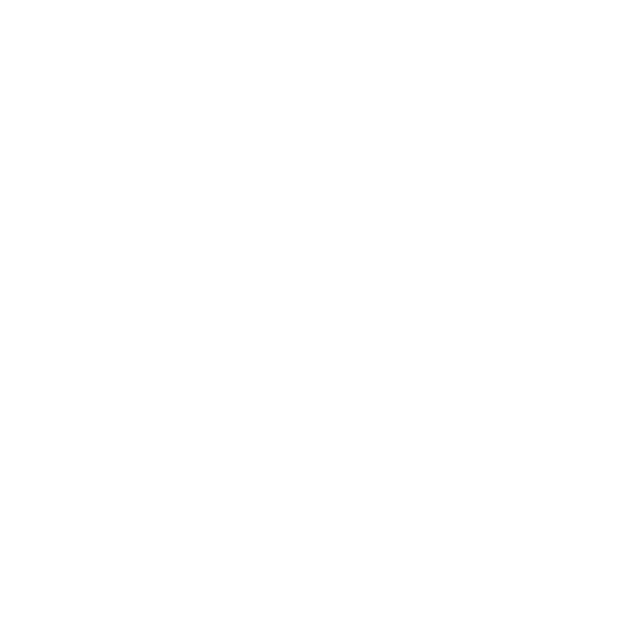
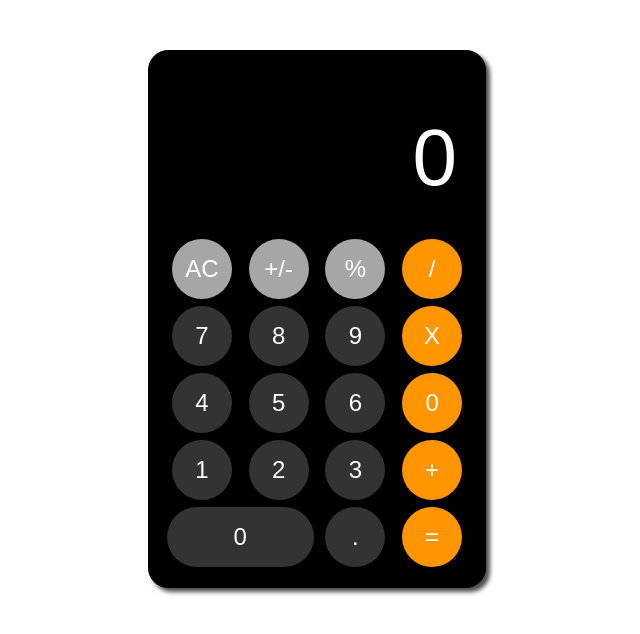
Before and after one commit to becky-jr/iphone-calc, a website: page index.html in a window 1280 px wide. Shown: the whole page, without its empty margins (323-963 px from the left). Drawn offline with Linux system fonts and the light colour scheme.

Commit message:
without js

```diff
--- a/index.html
+++ b/index.html
@@ -3,8 +3,41 @@
 <head>
     <meta charset="UTF-8">
     <title>calculator</title>
+    <link rel="stylesheet" href="style.css">
 </head>
 <body>
 
+    <div class="calc">
+        <div class="calc-screen">
+            <p>0</p>
+        </div>
+        <div class="buttons">
+            <div class="btn ac bg-grey">ac</div>
+            <div class="btn plus-minus bg-grey">+/-</div>
+            <div class="btn percent bg-grey">%</div>
+            <div class="btn division bg-orange">/</div>
+
+            <div class="btn seven">7</div>
+            <div class="btn eight">8</div>
+            <div class="btn nine">9</div>
+            <div class="btn multiply bg-orange">X</div>
+
+            <div class="btn four">4</div>
+            <div class="btn five">5</div>
+            <div class="btn six">6</div>
+            <div class="btn minus bg-orange">0</div>
+
+            <div class="btn one">1</div>
+            <div class="btn two">2</div>
+            <div class="btn three">3</div>
+            <div class="btn plus bg-orange">+</div>
+
+            <div class="btn zero">0</div>
+            <div class="btn dot">.</div>
+            <div class="btn equal bg-orange">=</div>
+        </div>
+    </div>
+
+    <script src="script.js"></script>
 </body>
 </html>
--- /dev/null
+++ b/package.json
@@ -0,0 +1,6 @@
+ {
+  "dependencies": {
+    "g": "^2.0.1",
+    "sass": "^1.54.8"
+  }
+}
--- a/script.js
+++ b/script.js
@@ -0,0 +1,4 @@
+let a = ''; //first number
+let b = ''; // second number
+let sign = ''; // operation sign
+let finish = false;
--- /dev/null
+++ b/style.scss
@@ -0,0 +1,94 @@
+$bg_color: #000;
+$btn_color:#333;
+$num_button: #a6a6a6;
+$orange_color: #ff9501;
+$white: #fdfdfd;
+
+.calc {
+  margin: 50px auto;
+  width: 300px;
+  height: 500px;
+  border: 1px solid $bg_color;
+  border-radius: 20px;
+  background-color: $bg_color;
+  color: #fff;
+  font-family: Arial;
+  padding: 18px;
+  box-shadow: 4px 4px 4px #4f4f4f;
+}
+
+.calc-screen {
+  height: 125px;
+  padding: 10px;
+  display: grid;
+  justify-items: end;
+  align-items: end;
+  margin-bottom: 25px;
+    p {
+      text-align: right;
+      font-size: 5rem;
+      margin: 0;
+    }
+}
+
+.buttons {
+  display: grid;
+  grid-template-areas:
+  "ac plus-minus percent division"
+  "seven eight nine multiply"
+  "four five six minus"
+  "one two three plus"
+  "zero zero dot equal";
+  grid-gap: 7px;
+  justify-items: center;
+  align-items: center;
+  text-transform: uppercase;
+}
+
+.btn {
+  width: 60px;
+  height: 60px;
+  background-color: $btn_color;
+  border-radius: 50%;
+  text-align: center;
+  line-height: 60px;
+  font-size: 1.5rem;
+  cursor: pointer;
+  user-select: none;
+}
+.btn.plus-minus {
+  grid-area: plus-minus;
+}
+
+.btn.percent {
+  grid-area: percent;
+}
+
+.btn.division {
+  grid-area: division;
+}
+
+.btn.zero {
+  grid-area: zero;
+  width: 100%;
+  border-radius: 34px;
+}
+//.btn.zero {
+//  width: 100%;
+//  border-radius: 34px;
+//}
+
+.bg-grey {
+  background-color: $num_button;
+}
+
+.bg-orange {
+  background-color: $orange_color;
+}
+
+.btn:hover {
+  filter: brightness(120%);
+}
+.btn:active {
+  filter: brightness(90%);
+}
```
Also changed, not shown: style.css, 2 other files.
